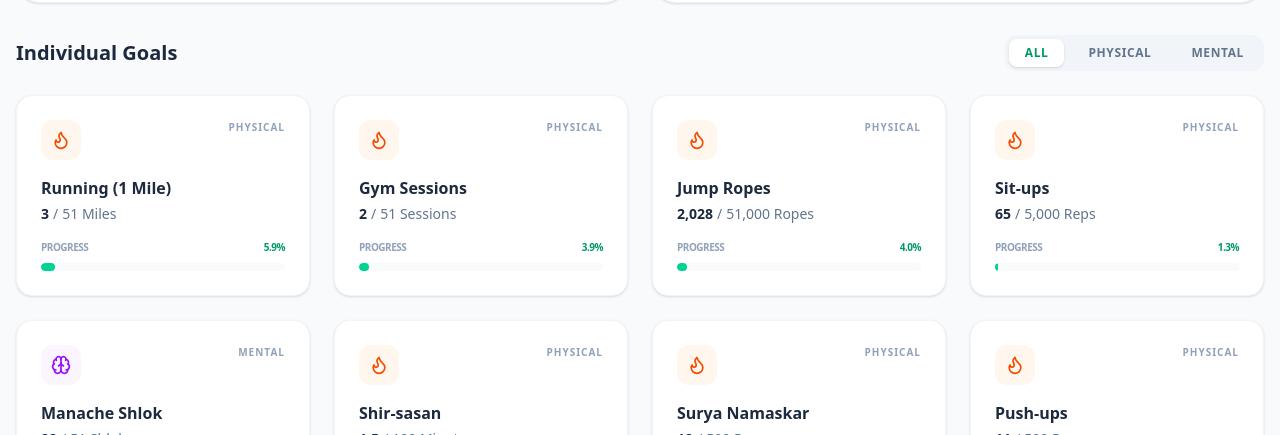
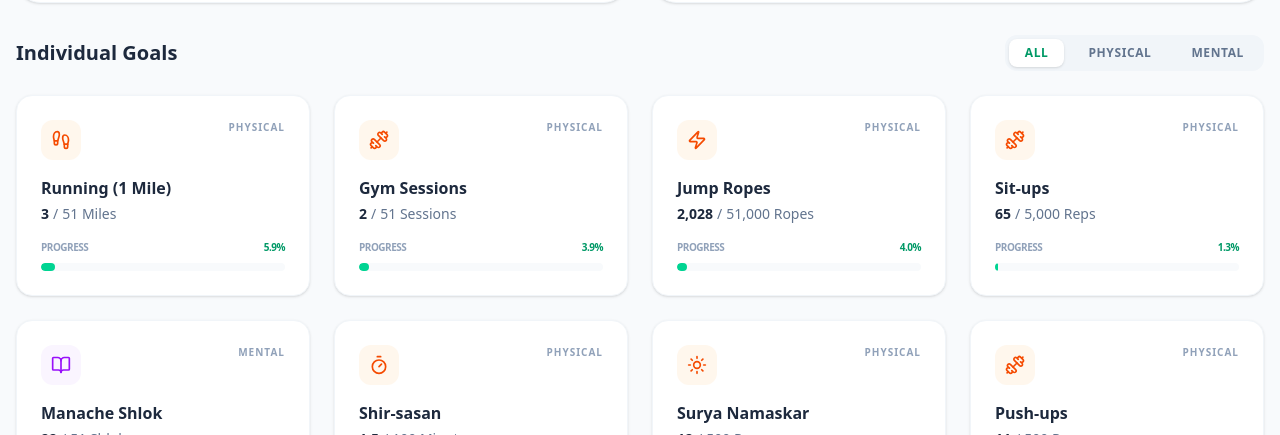
Before and after one commit to arahalkar/sva-stitha-health-app, a React (Vite) app: page / in a window 1280 px wide. Shown: the part 1241-1676 px from the top of the page. Built offline with nearby package versions, Linux system fonts and the light colour scheme.

Commit message:
feat: Add dynamic goal icons
Introduces a new function `getGoalIcon` to dynamically assign icons to goals based on their name and category. This improves the visual representation of different goal types.

```diff
--- a/src/App.tsx
+++ b/src/App.tsx
@@ -18,7 +18,14 @@ import {
   Brain,
   Heart,
   RefreshCw,
-  Database
+  Database,
+  Sun,
+  Dumbbell,
+  Zap,
+  BookOpen,
+  Timer,
+  Footprints,
+  Dna
 } from 'lucide-react';
 import {
   ResponsiveContainer,
@@ -41,6 +48,23 @@ export default function App() {
     const cats = new Set(goals.map(g => g.category));
     return ['all', ...Array.from(cats)];
   }, [goals]);
+
+  const getGoalIcon = (name: string, category: string) => {
+    const lowerName = name.toLowerCase();
+    if (lowerName.includes('surya') || lowerName.includes('namaskar')) return <Sun size={20} />;
+    if (lowerName.includes('running') || lowerName.includes('mile')) return <Footprints size={20} />;
+    if (lowerName.includes('gym') || lowerName.includes('push-up') || lowerName.includes('sit-up')) return <Dumbbell size={20} />;
+    if (lowerName.includes('rope')) return <Zap size={20} />;
+    if (lowerName.includes('shlok') || lowerName.includes('manache')) return <BookOpen size={20} />;
+    if (lowerName.includes('sasan') || lowerName.includes('shir')) return <Timer size={20} />;
+    if (lowerName.includes('yoga')) return <Dna size={20} />;
+
+    // Fallback to category icons
+    if (category === 'physical') return <Flame size={20} />;
+    if (category === 'mental') return <Brain size={20} />;
+    if (category === 'other') return <Heart size={20} />;
+    return <Target size={20} />;
+  };
 
   const timeProgress = useMemo(() => {
     const start = new Date(START_DATE).getTime();
@@ -437,10 +461,7 @@ export default function App() {
                         goal.category === 'other' ? "bg-blue-50 text-blue-600" :
                         "bg-slate-50 text-slate-600"
                       )}>
-                        {goal.category === 'physical' ? <Flame size={20} /> :
-                         goal.category === 'mental' ? <Brain size={20} /> :
-                         goal.category === 'other' ? <Heart size={20} /> :
-                         <Target size={20} />}
+                        {getGoalIcon(goal.name, goal.category)}
                       </div>
                       <span className="text-[10px] font-bold uppercase tracking-widest text-slate-400">
                         {goal.category}
```
